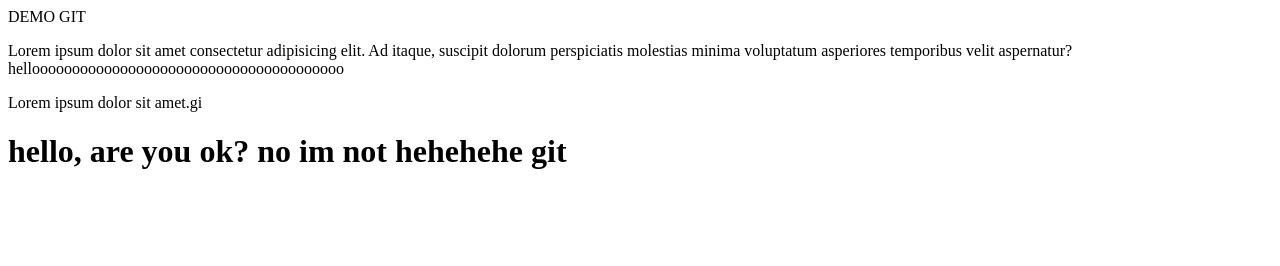
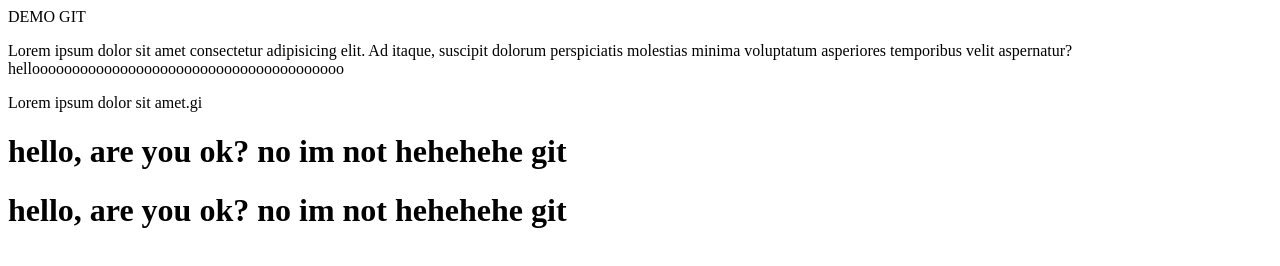
Before and after one commit to kjkjkjbt/git-bc64, a plain HTML site: page index.html in a window 1280 px wide. Drawn offline with Linux system fonts and the light colour scheme.

Commit message:
commit Barbie

```diff
--- a/index.html
+++ b/index.html
@@ -18,5 +18,7 @@
     <p>Lorem ipsum dolor sit amet.gi</p>
 
     <h1> hello, are you ok? no im not hehehehe git </h1>
+    <h1> hello, are you ok? no im not hehehehe git </h1>
+
   </body>
 </html>
```
